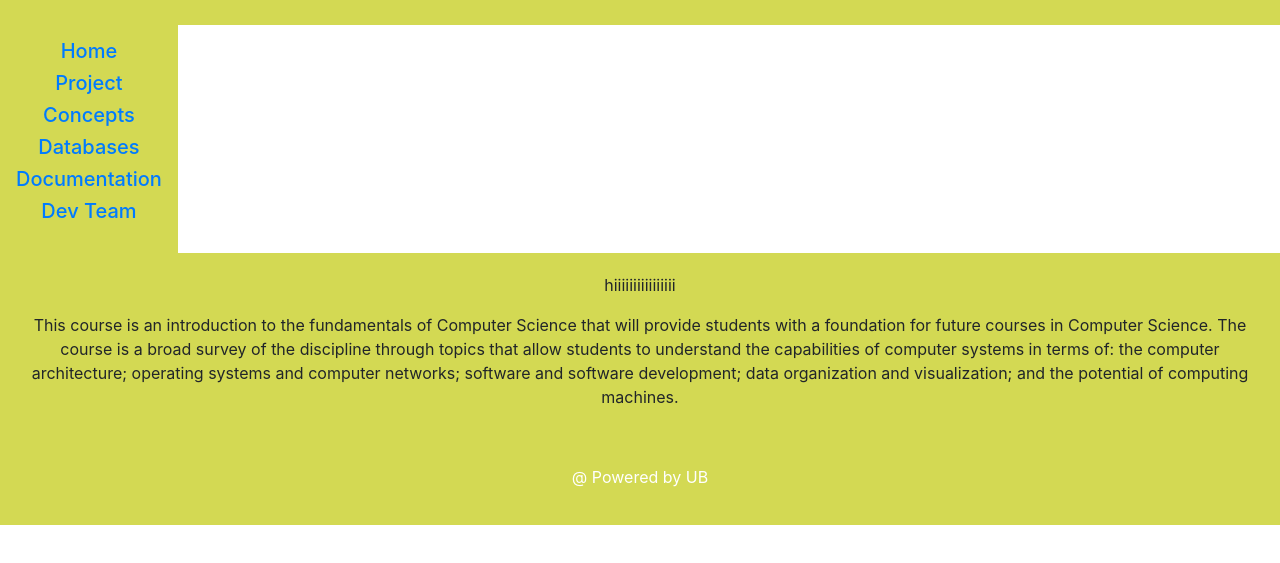
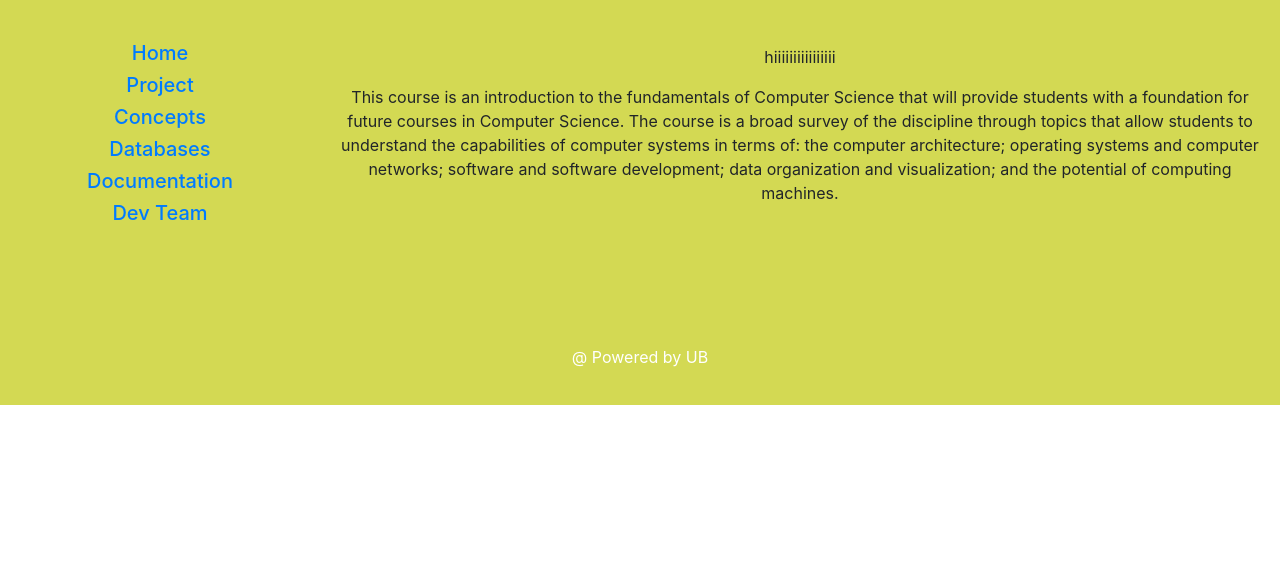
Before and after one commit to Kris091/FinalFocProject, a plain HTML site: page index.html in a window 1280 px wide. Shown: the part 61-624 px from the top of the page. Drawn offline with nearby package versions, Linux system fonts and the light colour scheme.

Commit message:
Update style.css

```diff
--- a/style.css
+++ b/style.css
@@ -21,7 +21,9 @@ nav {
   display: block;
   color: #f2f2f2;
   text-align: center;
-  padding: 14px 16px;
+  padding: 16px;
+  width: 25%;
+  height: 300px;
   text-decoration: none;
   background: #d3d953;
   /*height: 300px;  only for demonstration, should be removed */
@@ -36,9 +38,10 @@ nav ul {
 article {
   float: left;
   padding: 20px;
-  width: 100%;
+  width: 75%;
   text-align: center;
   background-color: #d3d953;
+  height: 300px;
   /* height: 300px;  only for demonstration, should be removed */
 }
 
```
